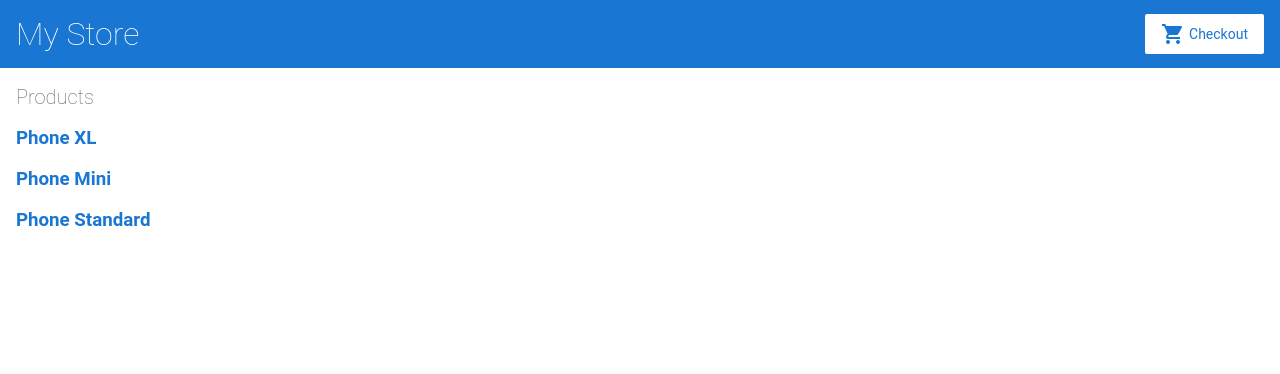
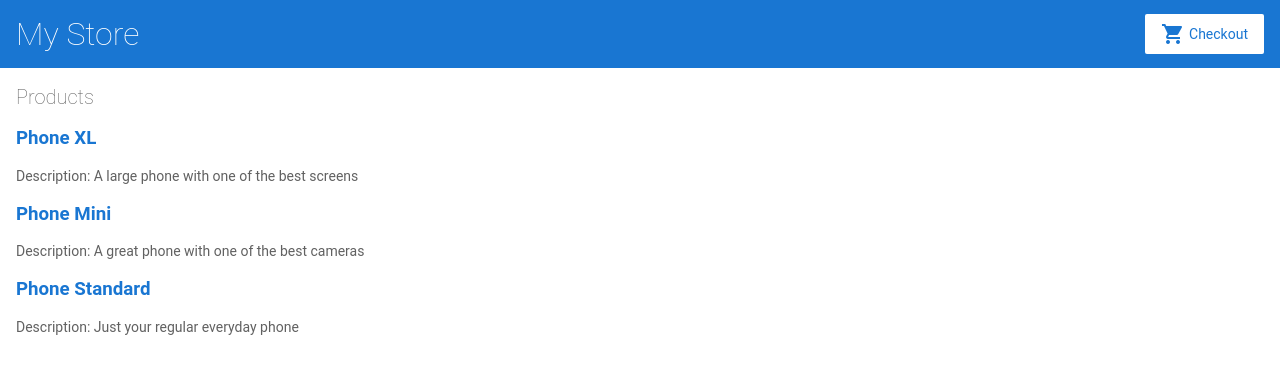
Before and after one commit to sweiss77/angular-cpvere, an Angular app: page / in a window 1280 px wide. Shown: the top 374 px of the page. Built offline with nearby package versions, Linux system fonts and the light colour scheme.

Commit message:
2 files modified

```diff
--- a/src/app/product-list/product-list.component.html
+++ b/src/app/product-list/product-list.component.html
@@ -7,9 +7,15 @@ can be found in the LICENSE file at http://angular.io/license
 -->
 
 <div *ngFor="let product of products">
+
     <h3>
       <a [title]="product.name + ' details'">
       {{ product.name }}
       </a>
   </h3>
+
+    <p *ngIf="product.description">
+    Description: {{ product.description }}
+  </p>
+
 </div>
--- a/src/app/products.ts
+++ b/src/app/products.ts
@@ -12,7 +12,7 @@ export const products = [
   {
     name: 'Phone Standard',
     price: 299,
-    description: ''
+    description: 'Just your regular everyday phone'
   }
 ];
 
```
